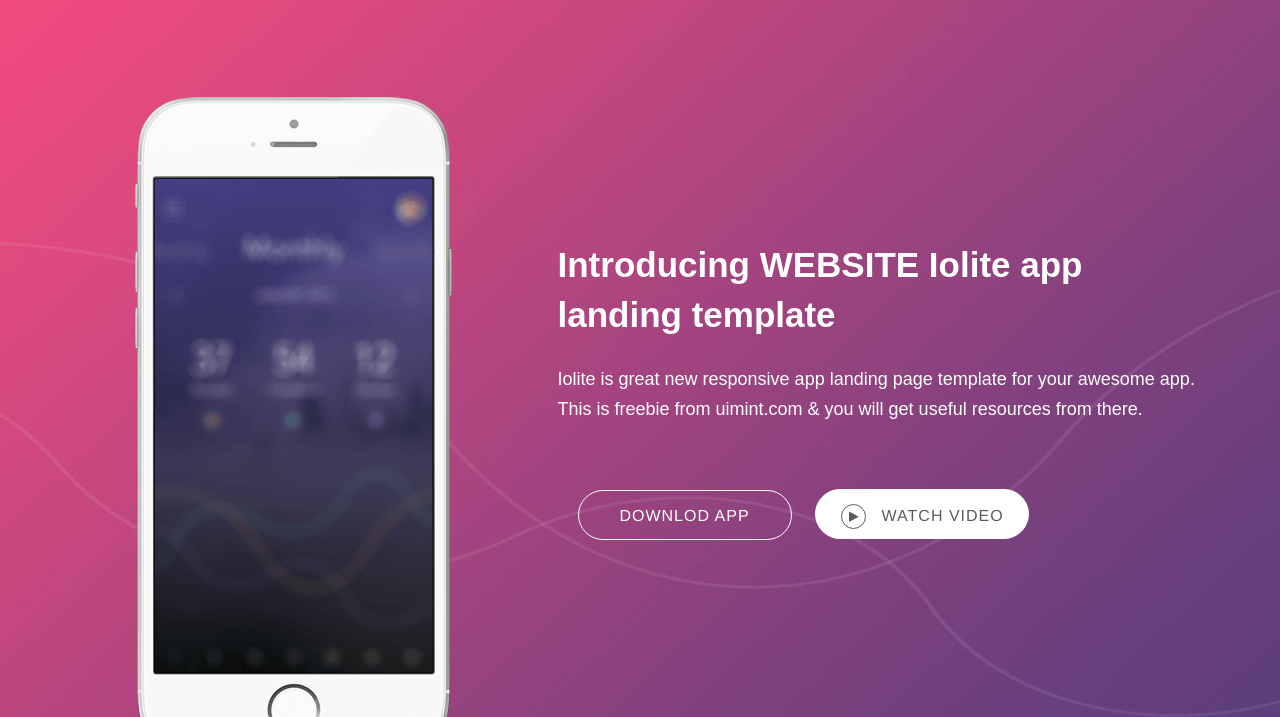
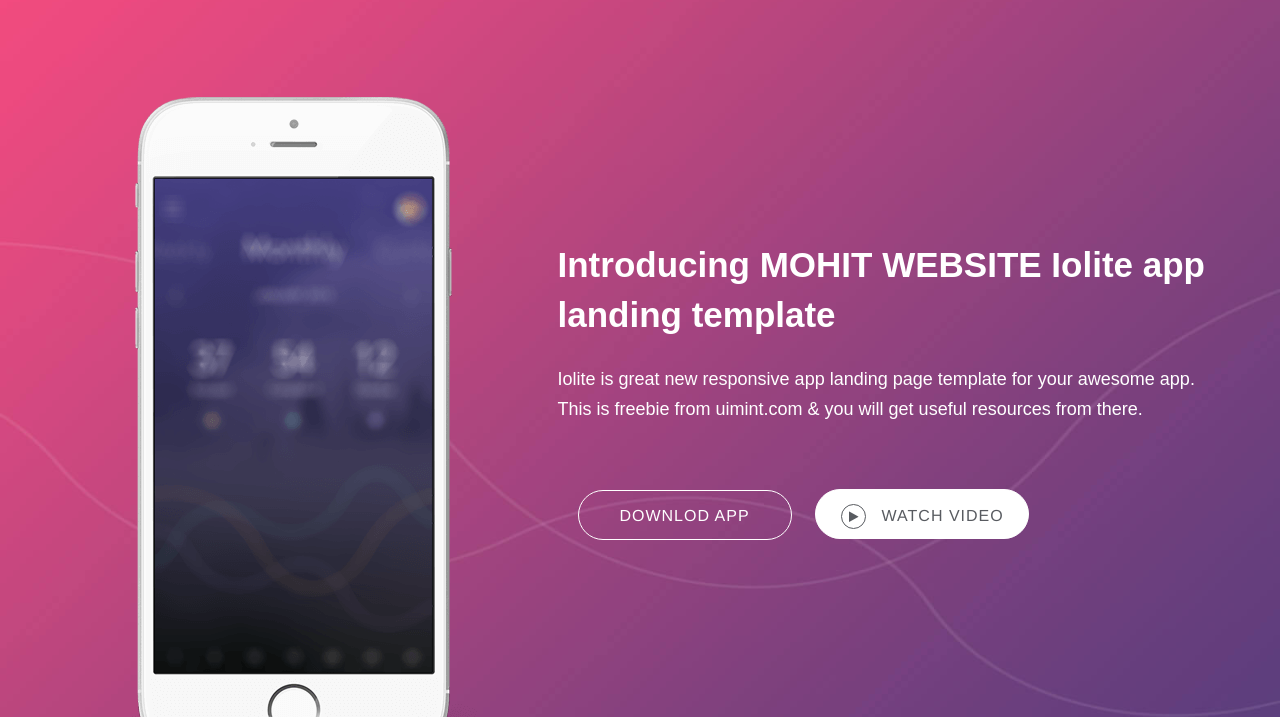
Before and after one commit to khairnarmohit/CI-CD_GITHUB_Project, a plain HTML site: page index.html in a window 1280 px wide. Shown: the part 83-800 px from the top of the page. Drawn offline with Linux system fonts and the light colour scheme; some packages are replaced by stand-ins of ours.

Commit message:
Update index.html

```diff
--- a/index.html
+++ b/index.html
@@ -75,7 +75,7 @@
 
                         <div class="col-sm-7 col-xs-12 heading-text">
                             <div class="single_home_content wow AseemIn" data-wow-duration="1s">
-								<h1>Introducing WEBSITE Iolite app landing template </h1>
+								<h1>Introducing MOHIT WEBSITE Iolite app landing template </h1>
 								<p class="bannerDescription">Iolite is great new responsive app landing page template for your awesome app. This is freebie from uimint.com & you will get useful resources from there.</p>
 								<div class="button">
 									<a href="" class="btn">Downlod APP</a>
```
